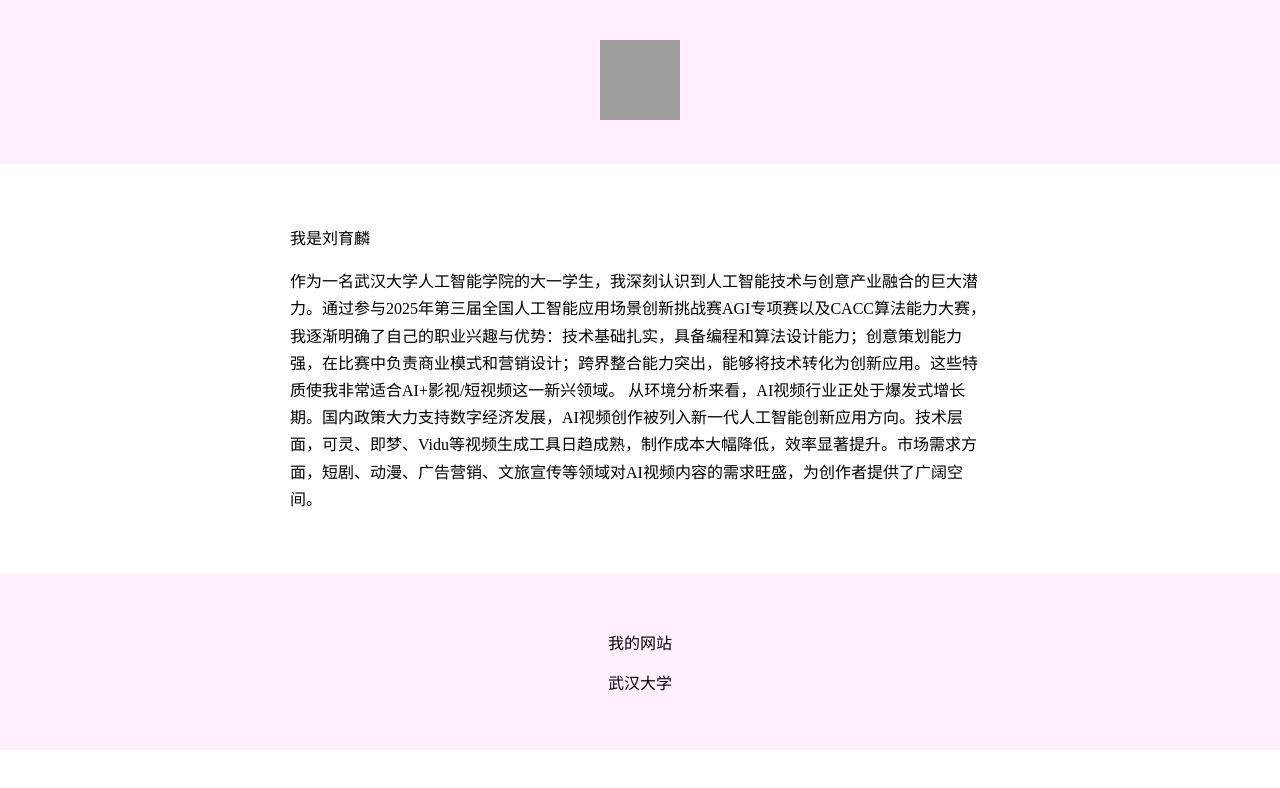
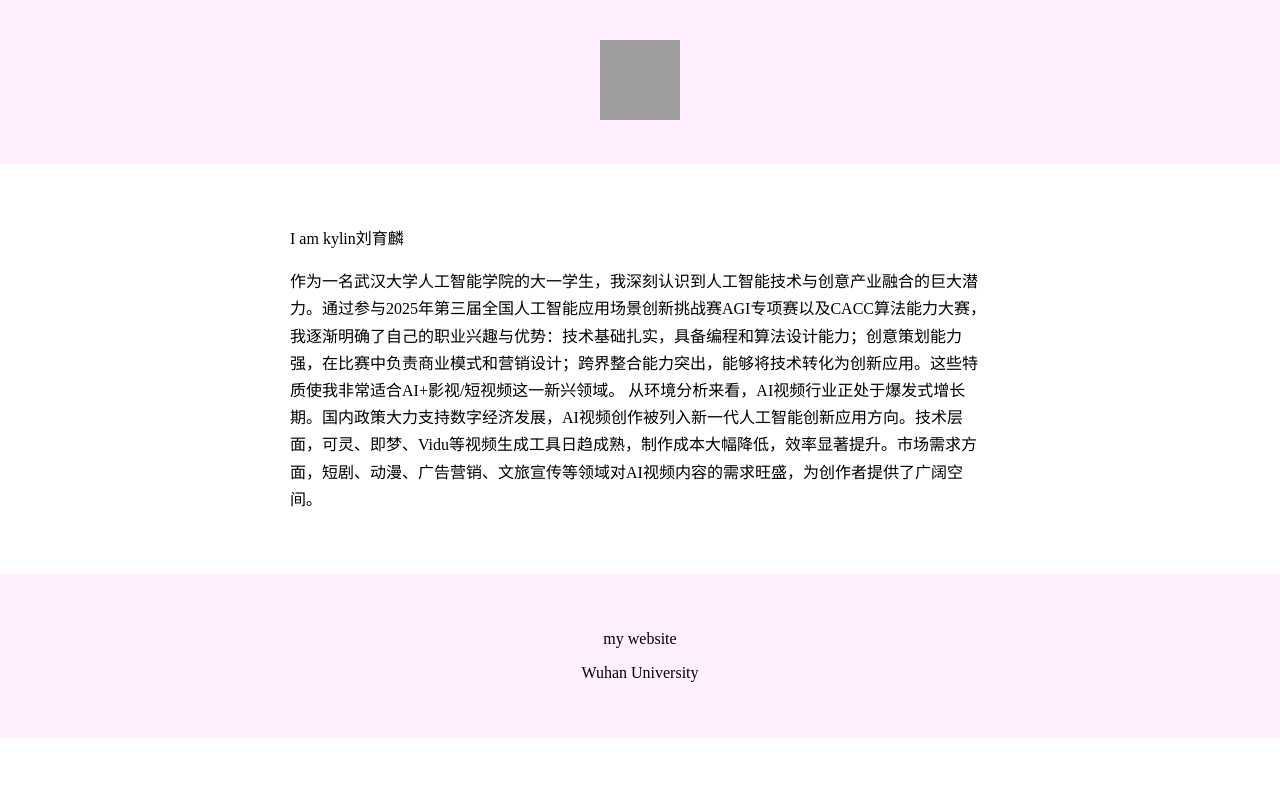
Before and after one commit to kylin-nine/my-website, a plain HTML site: page index.html in a window 1280 px wide. Drawn offline with Linux system fonts and the light colour scheme; grey boxes are pictures that could not be loaded.

Commit message:
Update index.html

```diff
--- a/index.html
+++ b/index.html
@@ -3,7 +3,7 @@
   <head>
     <meta charset="utf-8">
     <meta name="viewport" content="width=device-width, initial-scale=1" />
-    <title>康文昌的在线HTML 教学小工具</title>
+    <title>刘育麟的website </title>
     <style>
       body {
         margin: 0;
@@ -24,7 +24,7 @@
       padding:15px;
       line-height:1.7;
     ">
-      <p>我是刘育麟</p>
+      <p>I am kylin刘育麟</p>
       <p>作为一名武汉大学人工智能学院的大一学生，我深刻认识到人工智能技术与创意产业融合的巨大潜力。通过参与2025年第三届全国人工智能应用场景创新挑战赛AGI专项赛以及CACC算法能力大赛，我逐渐明确了自己的职业兴趣与优势：技术基础扎实，具备编程和算法设计能力；创意策划能力强，在比赛中负责商业模式和营销设计；跨界整合能力突出，能够将技术转化为创新应用。这些特质使我非常适合AI+影视/短视频这一新兴领域。
 从环境分析来看，AI视频行业正处于爆发式增长期。国内政策大力支持数字经济发展，AI视频创作被列入新一代人工智能创新应用方向。技术层面，可灵、即梦、Vidu等视频生成工具日趋成熟，制作成本大幅降低，效率显著提升。市场需求方面，短剧、动漫、广告营销、文旅宣传等领域对AI视频内容的需求旺盛，为创作者提供了广阔空间。</p>
     </div>
@@ -33,8 +33,8 @@
       text-align:center;
       padding:40px;
     ">
-      <p>我的网站</p>
-      <p>武汉大学</p>
+      <p>my website</p>
+      <p>Wuhan University</p>
     </div>
   </body>
 </html>
```
